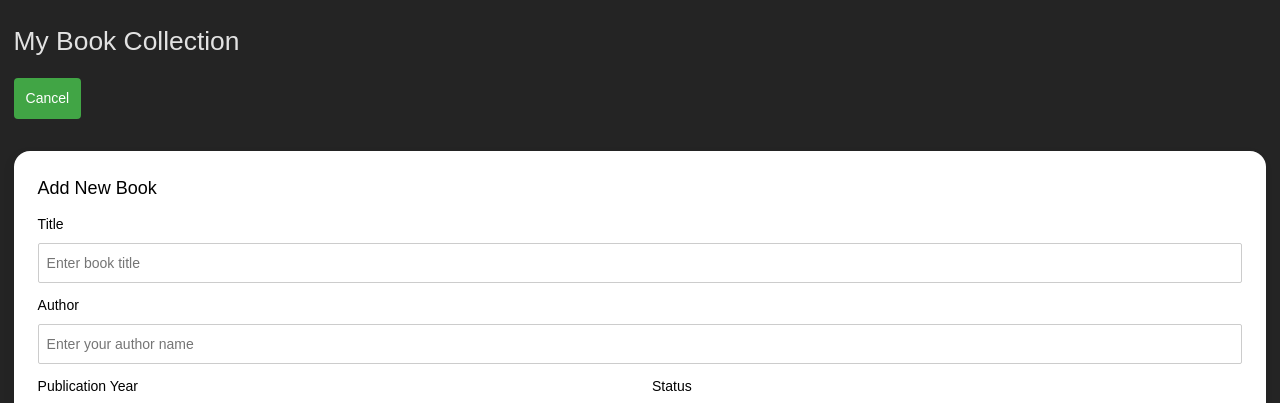
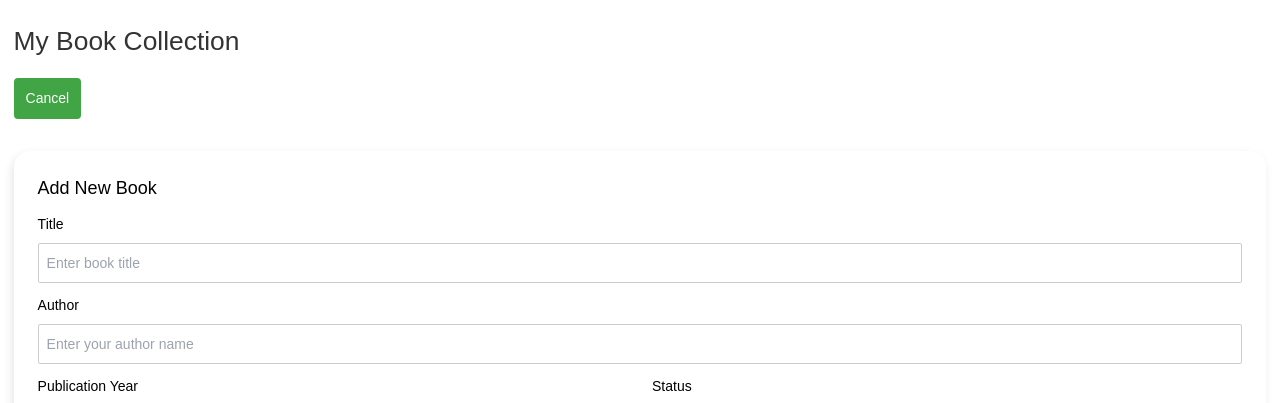
Before and after one commit to MarcCastellaPla/11_client-side_final-project_frontend, a React (Vite) app: page / in a window 1280 px wide. Both pictures are taken after a click on the button "Add New Book". Shown: the top 403 px of the page. Built offline with nearby package versions, Linux system fonts and the light colour scheme; no server answers.

Commit message:
improve css

```diff
--- a/src/components/BookCard.module.css
+++ b/src/components/BookCard.module.css
@@ -78,6 +78,7 @@
   padding: .25rem 1rem;
   background-color: var(--neutral-bg);
   border-radius: 4px;
+  color: var(--black);
 }
 
 .book-card__actions {
--- a/src/components/BookForm.module.css
+++ b/src/components/BookForm.module.css
@@ -38,6 +38,7 @@
   border-radius: 2px;
   background-color: var(--white);
   width: 100%;
+  color: var(--black);
 }
 
 .form__wrapper input:focus,
@@ -45,6 +46,13 @@
 .form__wrapper select:focus {
   border-color: var(--focus-border);
   outline: 1px ridge var(--focus-outline);
+  color: var(--black);
+}
+
+.form__wrapper input::placeholder,
+.form__wrapper textarea::placeholder,
+.form__wrapper select::placeholder {
+  color: var(--form-placeholder);
 }
 
 .form__button {
@@ -89,5 +97,5 @@
   .form__row {
     grid-template-columns: 1fr 1fr;
     gap: 1.5rem;
-  }
 }
+}
--- a/src/components/Header.module.css
+++ b/src/components/Header.module.css
@@ -3,4 +3,5 @@
   line-height: 1em;
   padding: 1.5rem 0rem;
   font-weight: normal;
+  color: var(--primary-text);
 }
--- a/src/globals.css
+++ b/src/globals.css
@@ -15,7 +15,7 @@
   --status-pending-bg: #FFF6DA;
   --status-pending-text: #E38D4D;
 
-  --neutral-bg: #ECECEC;
+  --neutral-bg: #f0f0f0;
   --delete-bg: #FEE7EA;
   --delete-text: #AF494A;
 
@@ -29,5 +29,9 @@
   --loading-bg: #f5f7f9;
   --loading-text: #333;
 
+  --primary-text: #333;
+  --form-placeholder: #9CA3AF;
+
+
   --card-shadow: 0px 4px 8px rgba(0, 0, 0, 0.2);
 }
--- a/src/index.css
+++ b/src/index.css
@@ -5,7 +5,7 @@
 
   color-scheme: light dark;
   color: rgba(255, 255, 255, 0.87);
-  background-color: #242424;
+  background-color: var(--white);
 
   font-synthesis: none;
   text-rendering: optimizeLegibility;
```
Also changed, not shown: 1 other file (tests, documents, lock files or other folders).
